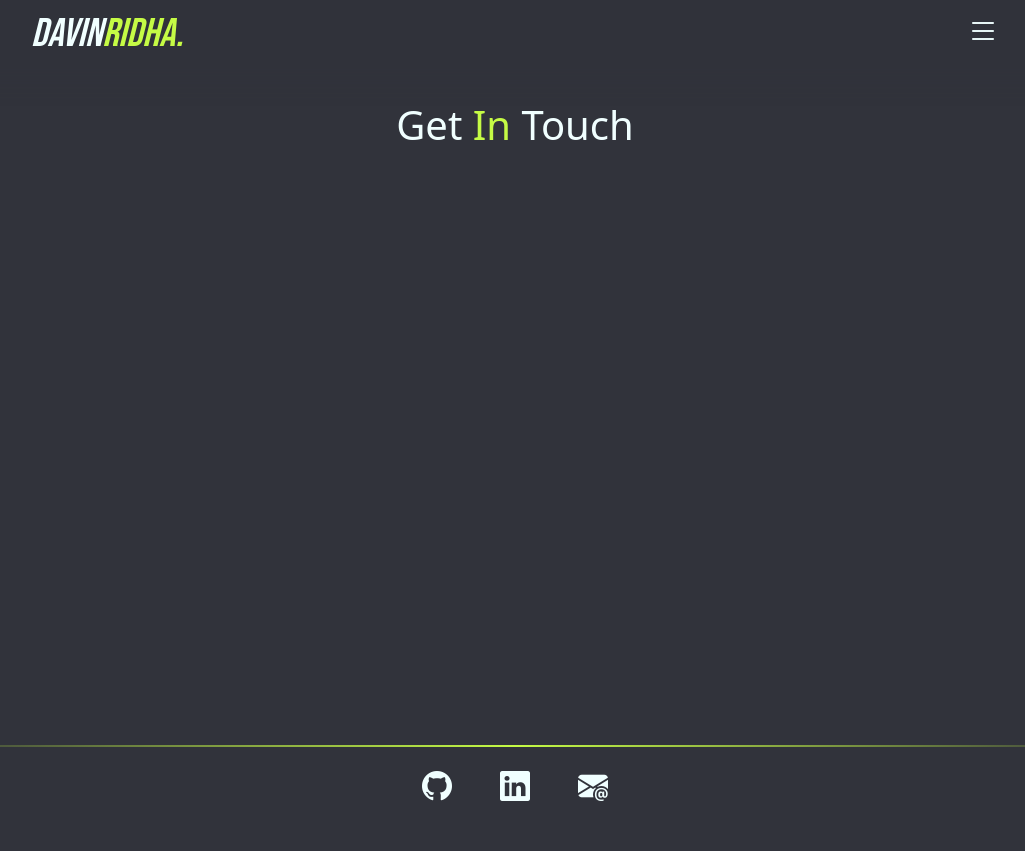
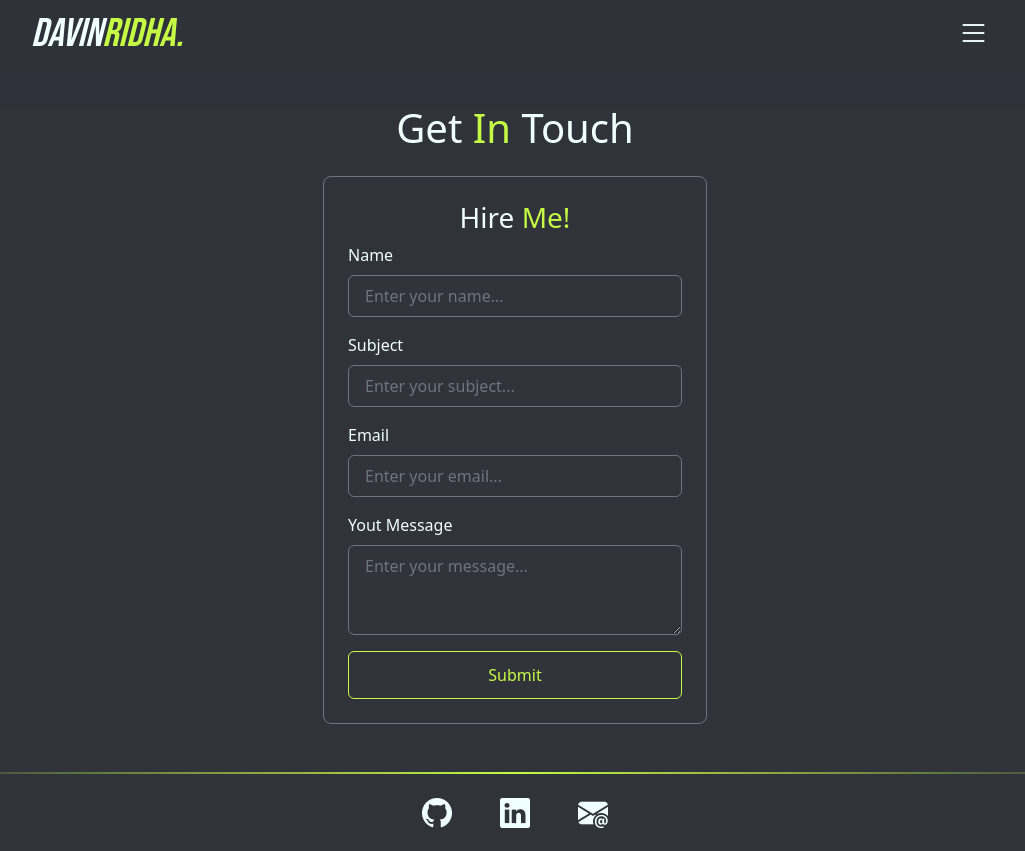
Before and after one commit to davinrdh/my-portfolio, a React (Vite) app: page /contact in a window 1280 px wide. Shown: the whole page, without its empty margins (125-1150 px from the left). Before the commit the page ends 824 px from the top, so only its background shows below. Built offline with nearby package versions, Linux system fonts and the light colour scheme; a web font is replaced by a local one.

Commit message:
feat(Contact): add form contact

```diff
--- a/src/App.scss
+++ b/src/App.scss
@@ -100,6 +100,20 @@ footer {
   overflow: hidden;
 }
 
+.btn-outline-primary {
+  border: 1px solid var(--primary);
+  color: var(--primary);
+  font-weight: 500;
+  padding: .7rem 3rem;
+  transition: all .1s ease-in-out;
+
+  &:hover {
+      background-color: var(--primary);
+      color: var(--secondary);
+      border: 1px solid var(--background);
+  }
+}
+
 .menu {
   height: 100vh;
   background-color: var(--primary);
@@ -122,6 +136,7 @@ footer {
 
   .close {
     cursor: pointer;
+    padding: .1rem .6rem;
   }
 
   .sosmed {
--- a/src/App.tsx
+++ b/src/App.tsx
@@ -14,6 +14,8 @@ import ContactPages from "./pages/Contact/ContactPages";
 import LoadingScreen from "./components/LoadingScreen";
 import Menu from "./components/Menu";
 import { AnimatePresence } from "framer-motion";
+import ProjectPage from "./pages/Project/ProjectPage";
+import AboutPage from "./pages/About/AboutPage";
 
 export default function App() {
   const [loading, setLoading] = useState(true);
@@ -56,6 +58,8 @@ export default function App() {
           <Routes>
             <Route path="/" element={<HomePages />} />
             <Route path="/contact" element={<ContactPages />} />
+            <Route path="/project" element={<ProjectPage />} />
+            <Route path="/about" element={<AboutPage />} />
           </Routes>
           <footer className="text-center">
             <div className="line-gradient"></div>
--- a/src/components/Footer/Footer.scss
+++ b/src/components/Footer/Footer.scss
@@ -12,20 +12,6 @@
     p {
         font-size: 20px;
         padding: 1rem 10rem;
-    }
-
-    .btn-outline-primary {
-        border: 1px solid var(--primary);
-        color: var(--primary);
-        font-weight: 500;
-        padding: .7rem 3rem;
-        transition: all .1s ease-in-out;
-
-        &:hover {
-            background-color: var(--primary);
-            color: var(--secondary);
-            border: 1px solid var(--background);
-        }
     }
 }
 
--- a/src/components/Header/Header.scss
+++ b/src/components/Header/Header.scss
@@ -4,6 +4,7 @@
     background-color: rgb(49, 51, 59, 0.7);
     backdrop-filter: blur(8px);
     box-shadow: 5px 10px 18px var(--background);
+    z-index: 1000;
 
     a {
         text-decoration: none;
@@ -30,6 +31,8 @@
 
 .hamburger {
     font-size: 2rem;
+    padding: .1rem .6rem;
+    border-radius: 50%;
     cursor: pointer;
 }
 
--- /dev/null
+++ b/src/pages/About/AboutPage.tsx
@@ -0,0 +1,6 @@
+
+export default function AboutPage() {
+  return (
+    <div>AboutPage</div>
+  )
+}
--- a/src/pages/Contact/ContactPages.scss
+++ b/src/pages/Contact/ContactPages.scss
@@ -1,8 +1,47 @@
 .contact {
-    height: 84.5vh;
+    margin: 2rem;
+    z-index: -1;
 
     h1 {
         text-align: center;
-        padding-top: 2rem;
+    }
+
+    .container {
+        display: flex;
+        justify-content: center;
+        padding: 1rem 0;
+        .form-card {
+            border: 1px solid rgb(108,117,125);
+            border-radius: 8px;
+            color: var(--black);
+            padding: 1.5rem;
+            width: 30vw;
+            background-color: transparent;
+
+            h3 {
+                text-align: center;
+            }
+
+            .form-control {
+                background-color: transparent;
+                border: 1px solid rgb(108,117,125);
+                color: var(--black);
+                padding: .5rem 1rem;
+
+                &::placeholder {
+                    color: rgb(108,117,125);
+                }
+            }
+        }
     }
 }
+
+@media screen and (max-width: 768px) {
+    .contact {
+        .container {
+            .form-card {
+                width: 100vw;
+            }
+        }
+    }
+}
--- a/src/pages/Contact/ContactPages.tsx
+++ b/src/pages/Contact/ContactPages.tsx
@@ -1,10 +1,49 @@
-import './ContactPages.scss'
+import { Button, Container, Form } from "react-bootstrap";
+import "./ContactPages.scss";
 
 export default function ContactPages() {
   return (
     <>
       <div className="contact">
-        <h1>Get <span className="text-primary">In</span> Touch</h1>
+        <h1>
+          Get <span className="text-primary">In</span> Touch
+        </h1>
+        <Container>
+          <div className="form-card">
+            <h3>Hire <span className="text-primary">Me!</span></h3>
+            <Form>
+              <Form.Group
+                className="mb-3"
+                controlId="exampleForm.ControlInput1"
+              >
+                <Form.Label>Name</Form.Label>
+                <Form.Control type="text" placeholder="Enter your name..." />
+              </Form.Group>
+              <Form.Group
+                className="mb-3"
+                controlId="exampleForm.ControlInput1"
+              >
+                <Form.Label>Subject</Form.Label>
+                <Form.Control type="text" placeholder="Enter your subject..." />
+              </Form.Group>
+              <Form.Group
+                className="mb-3"
+                controlId="exampleForm.ControlInput1"
+              >
+                <Form.Label>Email</Form.Label>
+                <Form.Control type="email" placeholder="Enter your email..." />
+              </Form.Group>
+              <Form.Group
+                className="mb-3"
+                controlId="exampleForm.ControlInput1"
+              >
+                <Form.Label>Yout Message</Form.Label>
+                <Form.Control type="text" as="textarea" rows={3} placeholder="Enter your message..." />
+              </Form.Group>
+              <Button variant="outline-primary" className="w-100">Submit</Button>
+            </Form>
+          </div>
+        </Container>
       </div>
     </>
   );
```
